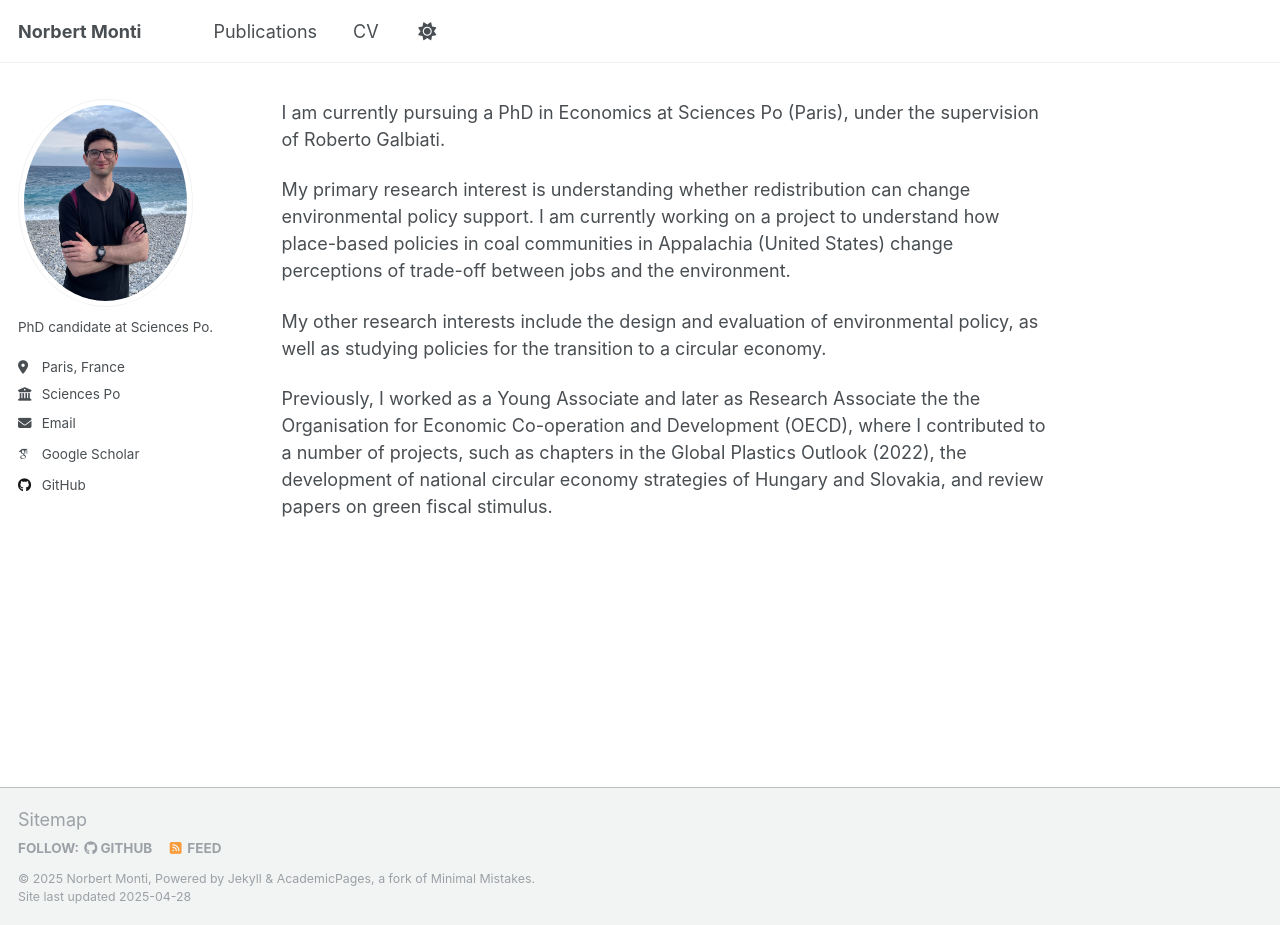
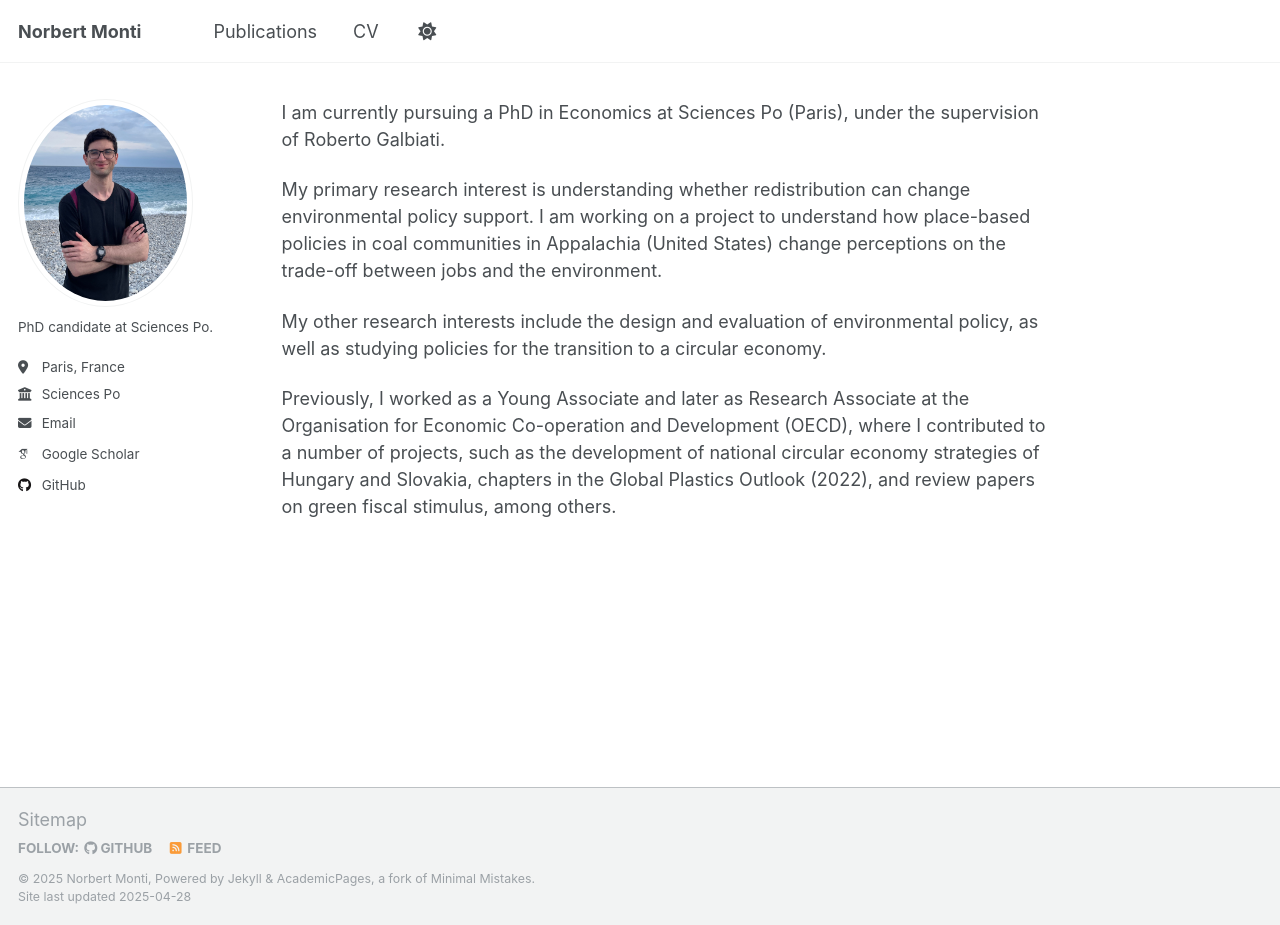
Before and after one commit to norbertmonti/norbertmonti.github.io, a Jekyll site: the page built from _pages/about.md, in a window 1280 px wide and 925 px high. Built offline with Jekyll 4.4.1, drawn with Linux system fonts in a browser that asks for light colours; some web fonts are replaced.

Commit message:
Update about.md

```diff
--- a/_pages/about.md
+++ b/_pages/about.md
@@ -9,8 +9,8 @@ redirect_from:
 
 I am currently pursuing a PhD in Economics at Sciences Po (Paris), under the supervision of Roberto Galbiati.
 
-My primary research interest is understanding whether redistribution can change environmental policy support. I am currently working on a project to understand how place-based policies in coal communities in Appalachia (United States) change perceptions of trade-off between jobs and the environment.
+My primary research interest is understanding whether redistribution can change environmental policy support. I am working on a project to understand how place-based policies in coal communities in Appalachia (United States) change perceptions on the trade-off between jobs and the environment.
 
 My other research interests include the design and evaluation of environmental policy, as well as studying policies for the transition to a circular economy.
 
-Previously, I worked as a Young Associate and later as Research Associate the the Organisation for Economic Co-operation and Development (OECD), where I contributed to a number of projects, such as chapters in the Global Plastics Outlook (2022), the development of national circular economy strategies of Hungary and Slovakia, and review papers on green fiscal stimulus.
+Previously, I worked as a Young Associate and later as Research Associate at the Organisation for Economic Co-operation and Development (OECD), where I contributed to a number of projects, such as the development of national circular economy strategies of Hungary and Slovakia, chapters in the Global Plastics Outlook (2022), and review papers on green fiscal stimulus, among others.
```
